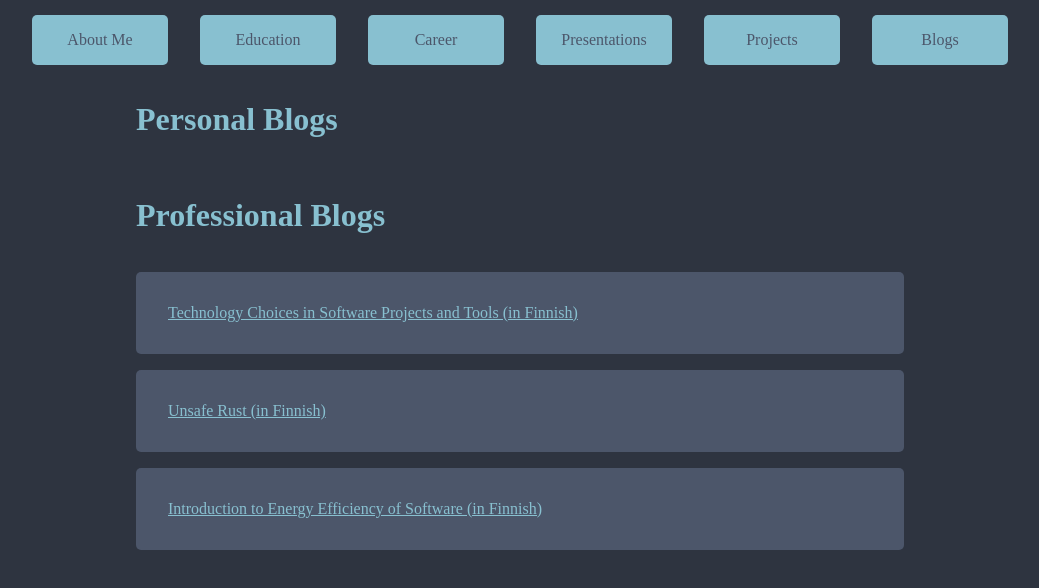
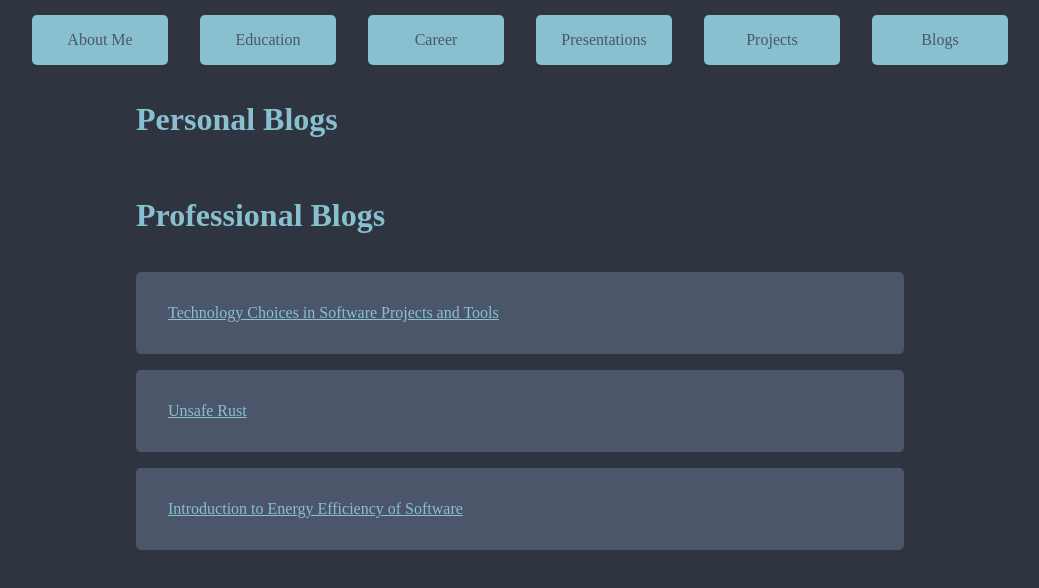
Before and after one commit to tumrin/personalWebsiteV3, a SvelteKit app: page /blogs in a window 1280 px wide. Shown: the top 588 px of the page, without its empty margins (120-1159 px from the left). Built offline with nearby package versions, Linux system fonts and the light colour scheme.

Commit message:
update blogs

```diff
--- a/src/routes/blogs/+page.svelte
+++ b/src/routes/blogs/+page.svelte
@@ -7,14 +7,12 @@
 	<h1>Professional Blogs</h1>
 	<Blog
 		name="Technology Choices in Software Projects and Tools"
-		language="Finnish"
-		url="https://kvanttori.fi/blogi/teknologiavalinnat"
+		url="https://kvanttori.fi/en/blogi/teknologiavalinnat"
 	/>
-	<Blog name="Unsafe Rust" language="Finnish" url="https://kvanttori.fi/blogi/unsafe-rust" />
+	<Blog name="Unsafe Rust" url="https://kvanttori.fi/en/blogi/unsafe-rust" />
 	<Blog
 		name="Introduction to Energy Efficiency of Software"
-		language="Finnish"
-		url=" https://kvanttori.fi/blogi/johdatus-ohjelmien-energiatehokkuuteen"
+		url=" https://kvanttori.fi/en/blogi/johdatus-ohjelmien-energiatehokkuuteen"
 	/>
 </div>
 
--- a/src/routes/blogs/blog.svelte
+++ b/src/routes/blogs/blog.svelte
@@ -1,10 +1,9 @@
 <script lang="ts">
 	export let name: string;
 	export let url: string;
-	export let language: string;
 </script>
 
-<a class="blogEntry" href={url}>{name} (in {language})</a>
+<a class="blogEntry" href={url}>{name}</a>
 
 <style>
 	.blogEntry {
```
Also changed, not shown: 1 other file (tests, documents, lock files or other folders).
